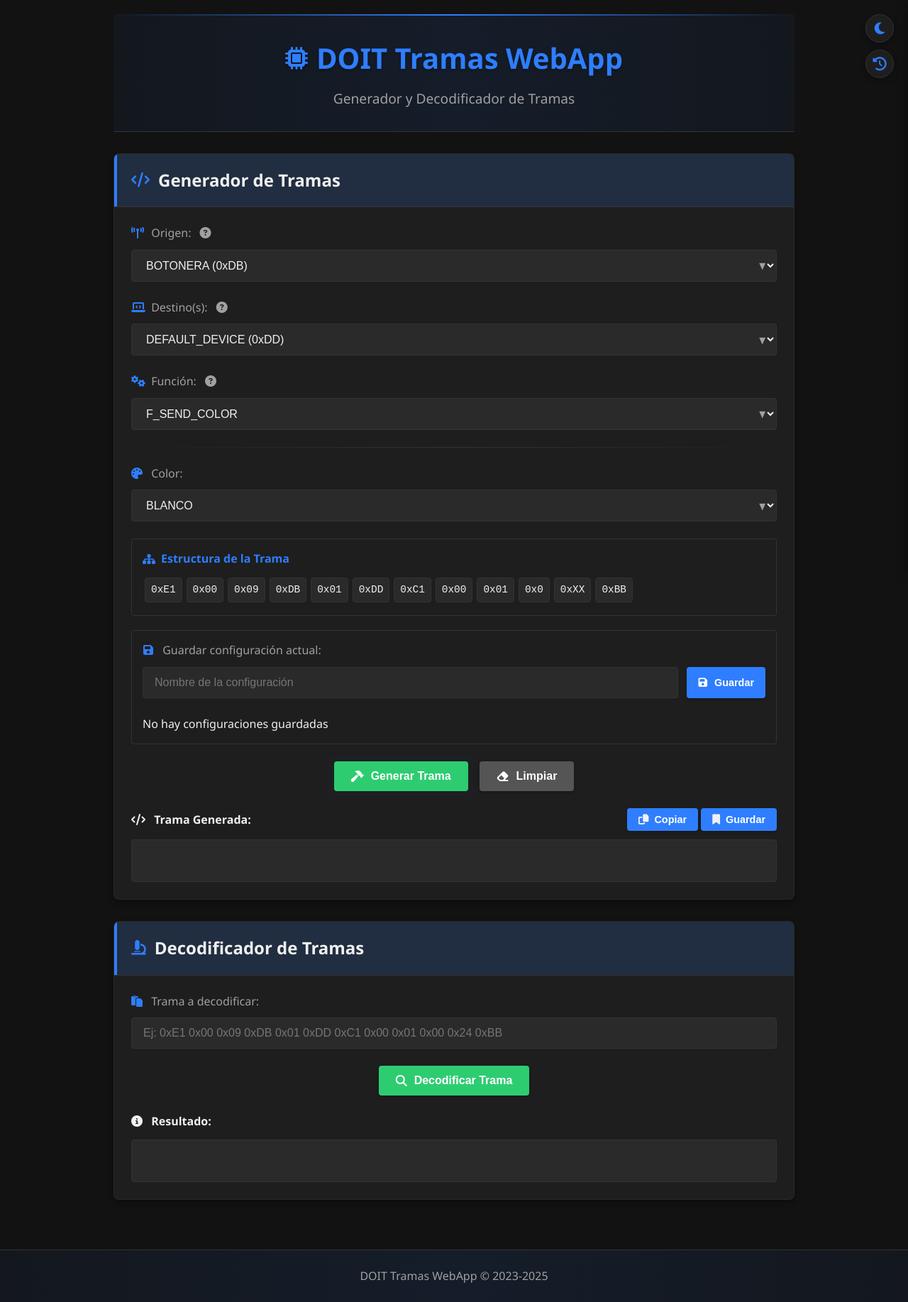
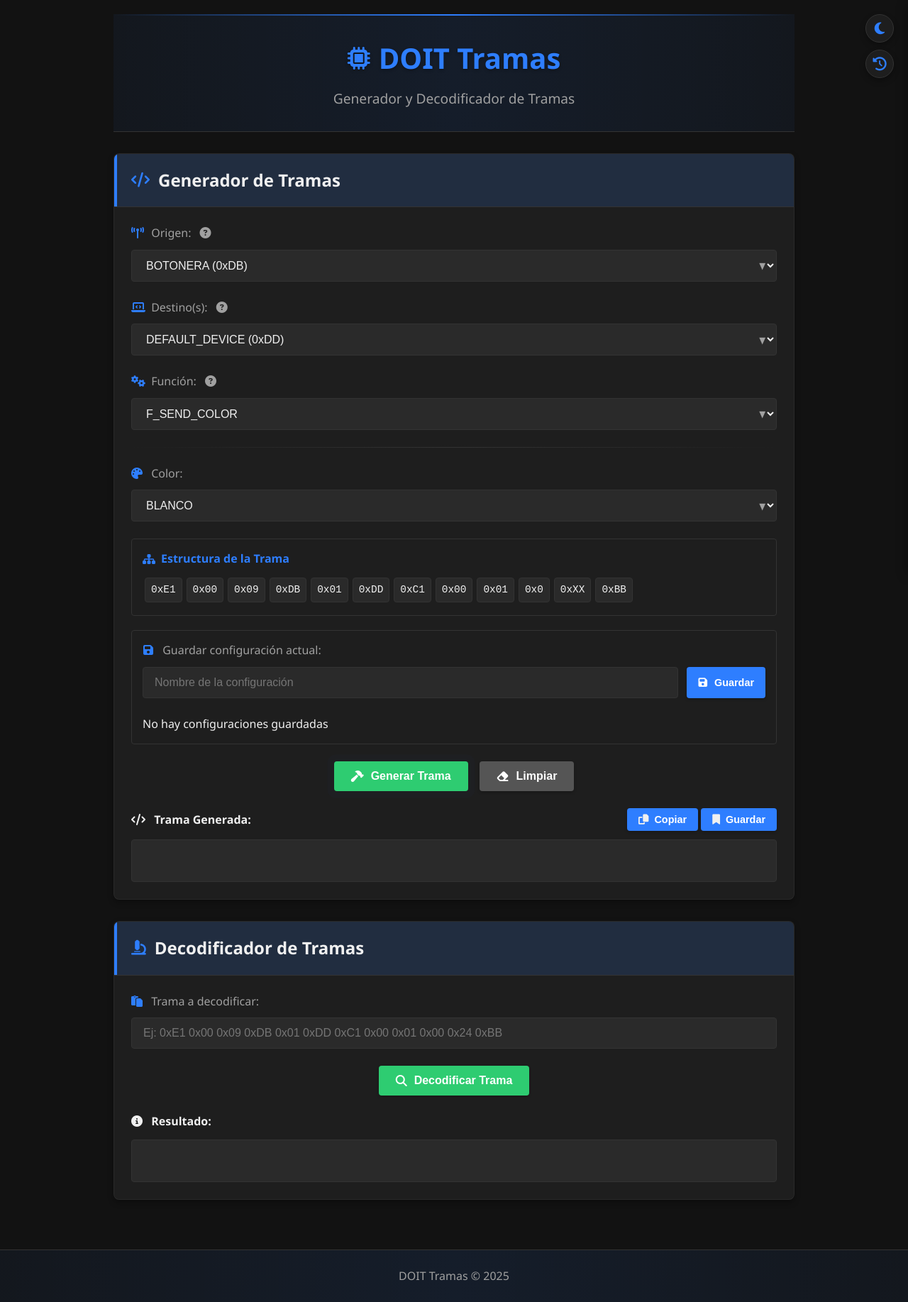
Before and after one commit to DoitHW/DOIT-frame-maker, a plain HTML site: page index.html in a window 1280 px wide. Shown: the whole page at 71% size. Drawn offline with Linux system fonts and the light colour scheme.

Commit message:
Update index.html

```diff
--- a/index.html
+++ b/index.html
@@ -3,7 +3,7 @@
 <head>
 <meta charset="UTF-8">
 <meta name="viewport" content="width=device-width, initial-scale=1.0">
-<title>DOIT Tramas WebApp</title>
+<title>DOIT Tramas</title>
 <!-- Se incorporan los iconos de Font Awesome -->
 <link rel="stylesheet" href="https://cdnjs.cloudflare.com/ajax/libs/font-awesome/6.4.0/css/all.min.css">
 <style>
@@ -869,7 +869,7 @@ footer {
 
 <div class="container">
   <header>
-    <h1><i class="fas fa-microchip"></i> DOIT Tramas WebApp</h1>
+    <h1><i class="fas fa-microchip"></i> DOIT Tramas</h1>
     <p class="subtitle">Generador y Decodificador de Tramas</p>
   </header>
 
@@ -1168,7 +1168,7 @@ footer {
 </div>
 
 <footer>
-  <p>DOIT Tramas WebApp &copy; 2023-2025</p>
+  <p>DOIT Tramas &copy; 2025</p>
 </footer>
 
 <script>
```
